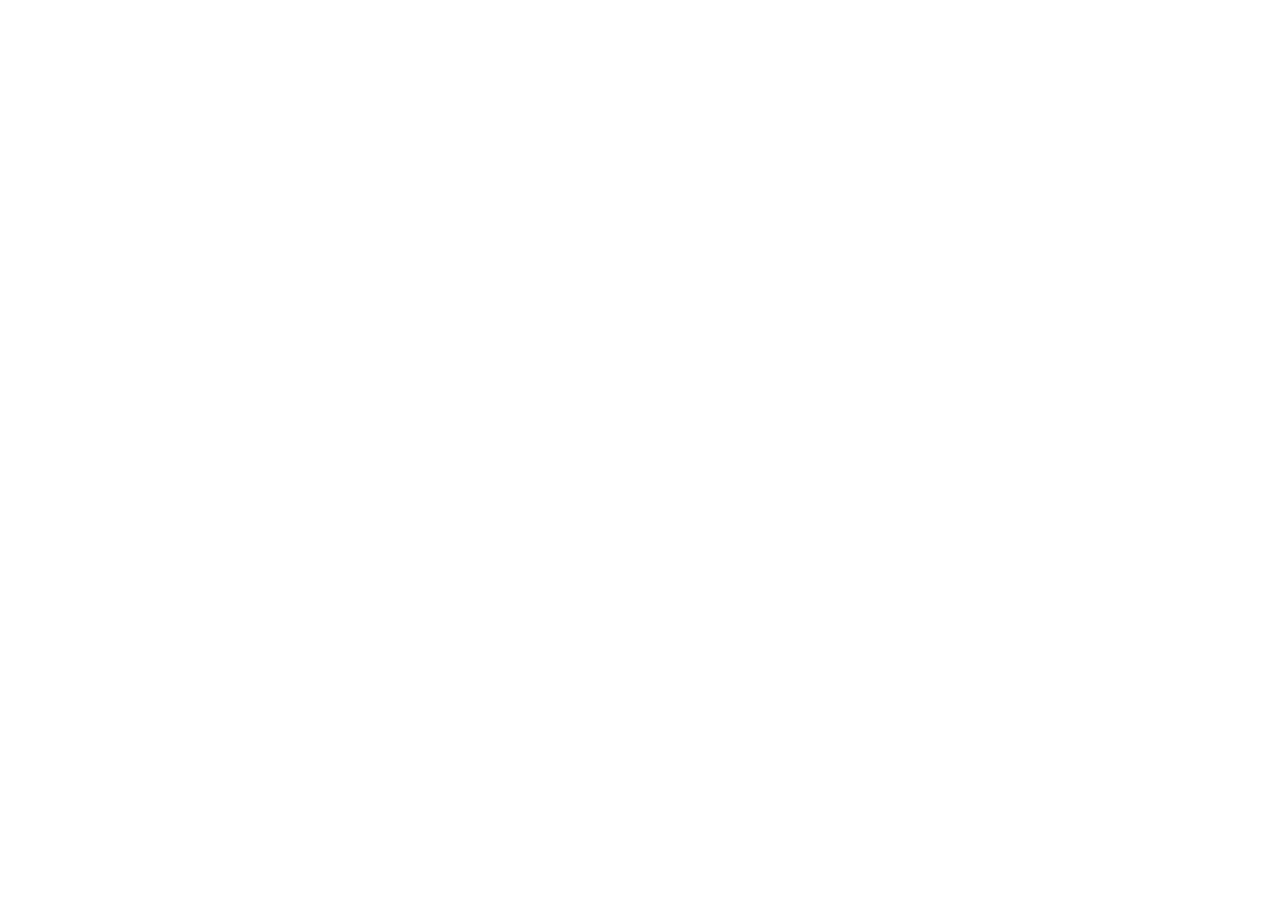
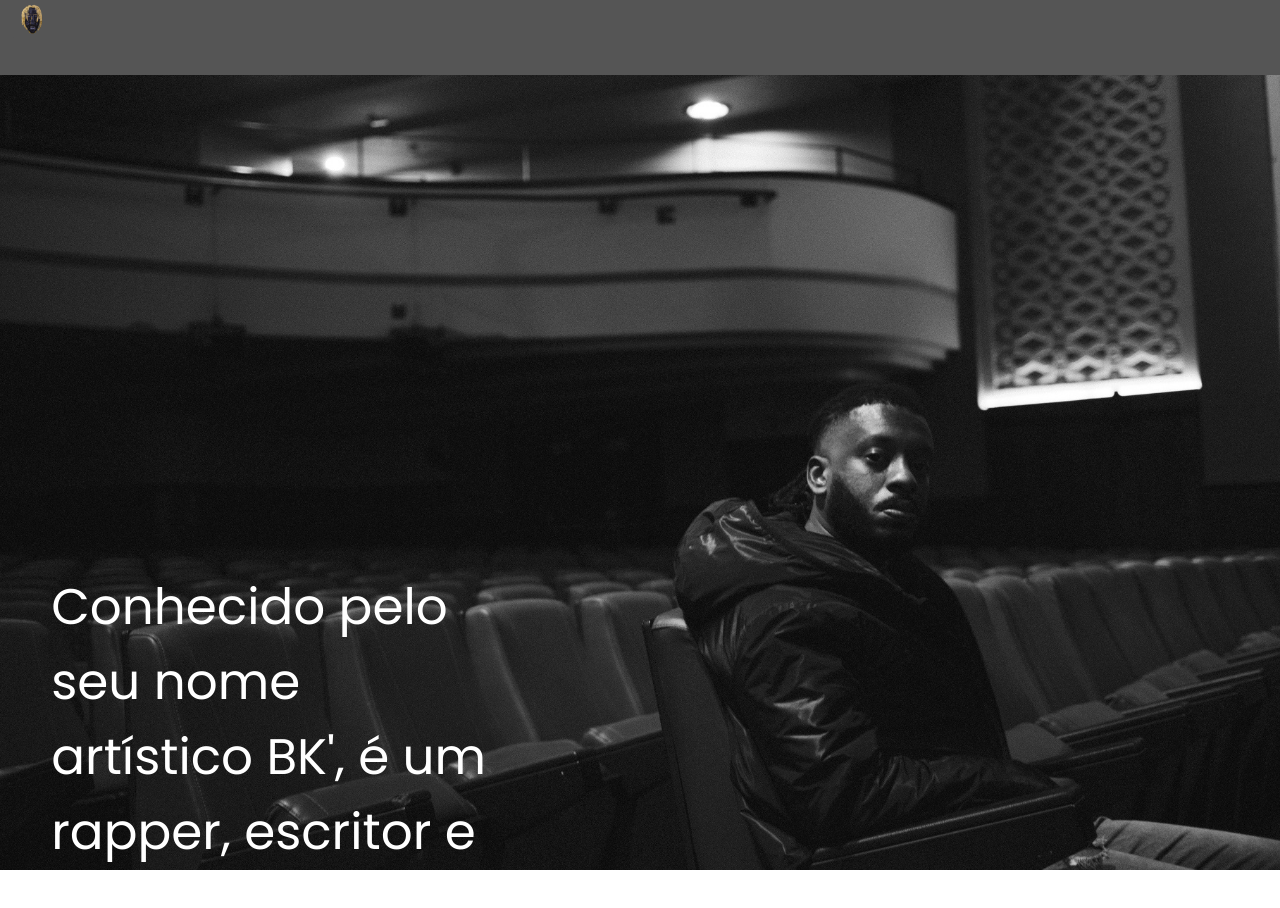
Before and after one commit to victorbrga/projeto-individual, a plain HTML site: page index.html in a window 1280 px wide. Before the commit the page ends 800 px from the top, so only its background shows below. Drawn offline with Linux system fonts and the light colour scheme.

Commit message:
Adição de navbar e imagem de inicio

```diff
--- a/index.html
+++ b/index.html
@@ -1,12 +1,29 @@
 <!DOCTYPE html>
-<html lang="en">
+<html lang="pt-br">
+
 <head>
     <meta charset="UTF-8">
     <meta name="viewport" content="width=device-width, initial-scale=1.0">
     <title>BK' - Tudo sobre o rapper</title>
-    <link rel="shortcut icon" href="imgs/bk-imgs/98b2976f9f058ca8cafe986e9b898a2d.1000x1000x1.jpg">
+    <link rel="shortcut icon" href="imgs/gigantes/98b2976f9f058ca8cafe986e9b898a2d.1000x1000x1.jpg">
+    <link rel="stylesheet" href="styleHP.css">
+    <link rel="preconnect" href="https://fonts.googleapis.com">
+    <link rel="preconnect" href="https://fonts.gstatic.com" crossorigin>
+    <link
+        href="https://fonts.googleapis.com/css2?family=Poppins:ital,wght@0,100;0,200;0,300;0,400;0,500;0,600;0,700;0,800;0,900;1,100;1,200;1,300;1,400;1,500;1,600;1,700;1,800;1,900&display=swap"
+        rel="stylesheet">
 </head>
+
 <body>
+    <div class="inicialcard">
+        <div class="header">
+            <div class="navbar">
+                <a href="C:\Users\victo\OneDrive\Área de Trabalho\faculdade\Pesquisa e inovação\projeto-individual\index.html"> <img src="imgs/imgtitle.png" alt="BK' em Gigantes"></a>
+            </div>
+        </div>
+       <img src="imgs/olem/bkfoto5.jpg" alt="BK' Performando" class="bkrindo">
+        <p>Conhecido pelo seu nome artístico BK', é um rapper, escritor e compositor brasileiro considerado um dos nomes mais influentes do cenário do rap brasileiro.</p>
+    </div>
 
 </body>
 </html>
--- /dev/null
+++ b/styleHP.css
@@ -0,0 +1,36 @@
+body{
+    margin: 0;
+    padding: 0%;
+    font-family: 'Poppins', monospace;
+}
+
+.navbar{
+    background-color: #555555;
+    width: 100%;
+    height: 75px;
+    position: absolute;
+}
+
+ .navbar img{
+    width: 3%;
+    padding: 1%;
+    margin-top: -0.9%;
+    display: flex;
+    justify-content: flex-start;
+    position: absolute;
+}
+
+.inicialcard .bkrindo{
+    padding: 0%;
+    width: 100%;
+    height: 870px;
+    object-fit: cover;
+}
+
+.inicialcard p{
+    font-size: 50px;
+    margin-left: 4%;
+    width: 35%;
+    color: white;
+    margin-top: -24%;
+}
```
